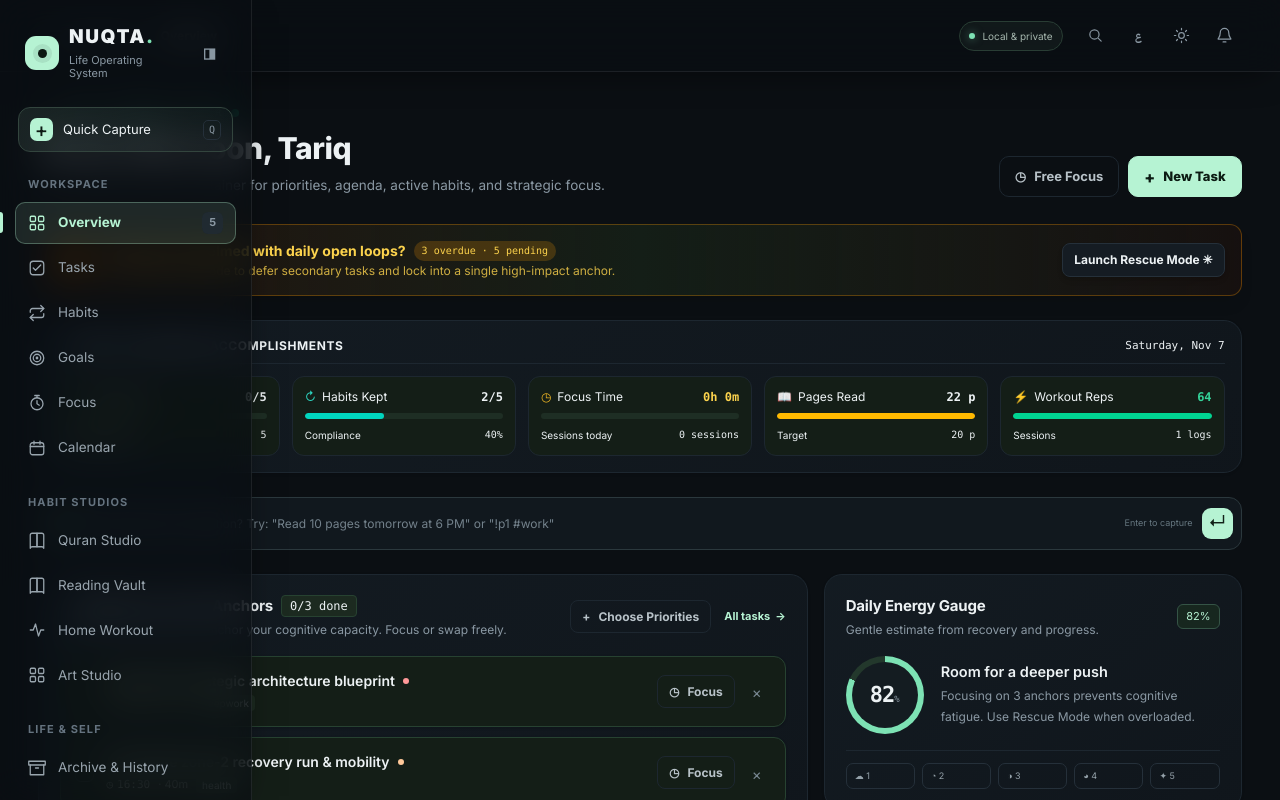
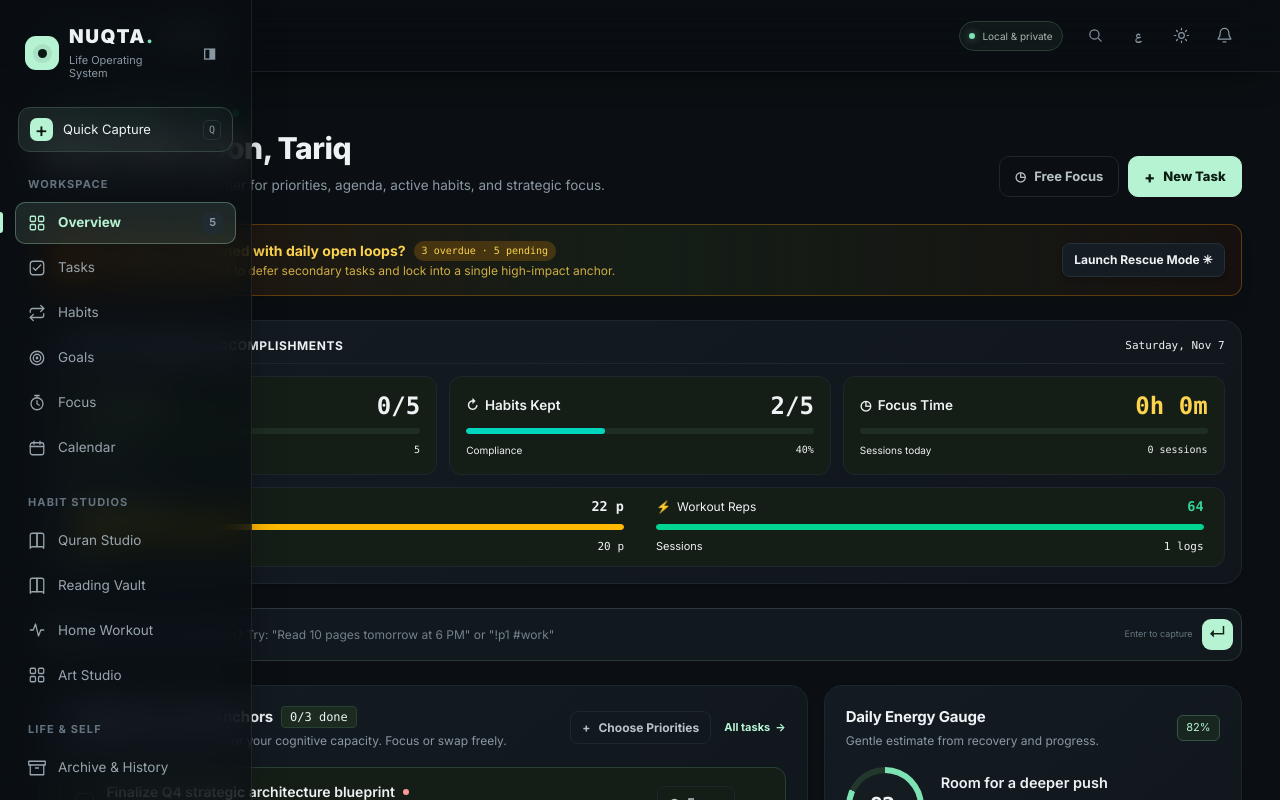
Before and after one commit to Auctros/NUQTA, a React (Vite) app: page / in a window 1280 px wide. Shown: the top 800 px of the page. Built offline with nearby package versions, Linux system fonts and the light colour scheme.

Commit message:
style: prioritize primary dashboard metrics

```diff
--- a/src/components/DashboardView.tsx
+++ b/src/components/DashboardView.tsx
@@ -299,7 +299,7 @@ export const DashboardView: React.FC = () => {
           </span>
         </div>
 
-        <div className="grid grid-cols-2 sm:grid-cols-3 lg:grid-cols-5 gap-3">
+        <div className="dashboard-kpis-primary grid grid-cols-1 sm:grid-cols-3 gap-3">
           {/* Tasks Output */}
           <div className="p-3 rounded-xl bg-[var(--surface-inset)] border border-[var(--border-subtle)] space-y-2">
             <div className="flex items-center justify-between text-xs">
@@ -377,6 +377,10 @@ export const DashboardView: React.FC = () => {
             </div>
           </div>
 
+        </div>
+
+        {/* Secondary KPIs — reading & workout stay reachable but quieter */}
+        <div className="dashboard-kpis-secondary mt-3 flex flex-wrap items-center gap-2 rounded-[var(--r-sm)] border border-[var(--border-subtle)] bg-[var(--surface-inset)] px-2 py-1.5">
           {/* Real Reading Pages */}
           <div className="p-3 rounded-xl bg-[var(--surface-inset)] border border-[var(--border-subtle)] space-y-2">
             <div className="flex items-center justify-between text-xs">
--- a/src/index.css
+++ b/src/index.css
@@ -1218,3 +1218,39 @@ html.light-mode .glass-surface,
     animation: none !important;
   }
 }
+
+/* ============================================================
+   DASHBOARD KPI HIERARCHY (Batch 05.3a)
+   Primary trio (Tasks · Habits · Focus) carries the weight;
+   Reading · Workout sit in a compact secondary rail.
+   ============================================================ */
+.dashboard-kpis-primary > div {
+  padding: var(--sp-4);
+}
+.dashboard-kpis-primary > div strong,
+.dashboard-kpis-primary > div .font-mono.font-bold {
+  font-size: var(--fs-xl);
+  line-height: var(--lh-tight);
+}
+.dashboard-kpis-primary > div > .flex:first-child span:first-child {
+  font-size: var(--fs-sm);
+  color: var(--text-primary);
+  font-weight: var(--fw-semibold);
+}
+
+.dashboard-kpis-secondary {
+  min-height: 0;
+}
+.dashboard-kpis-secondary > div {
+  padding: var(--sp-1) var(--sp-3);
+  background: transparent;
+  border: 0;
+  flex: 1 1 180px;
+  min-width: 0;
+}
+.dashboard-kpis-secondary > div .font-mono.font-bold {
+  font-size: var(--fs-sm);
+}
+.dashboard-kpis-secondary > div .text-\[10px\] {
+  font-size: var(--fs-micro);
+}
```
